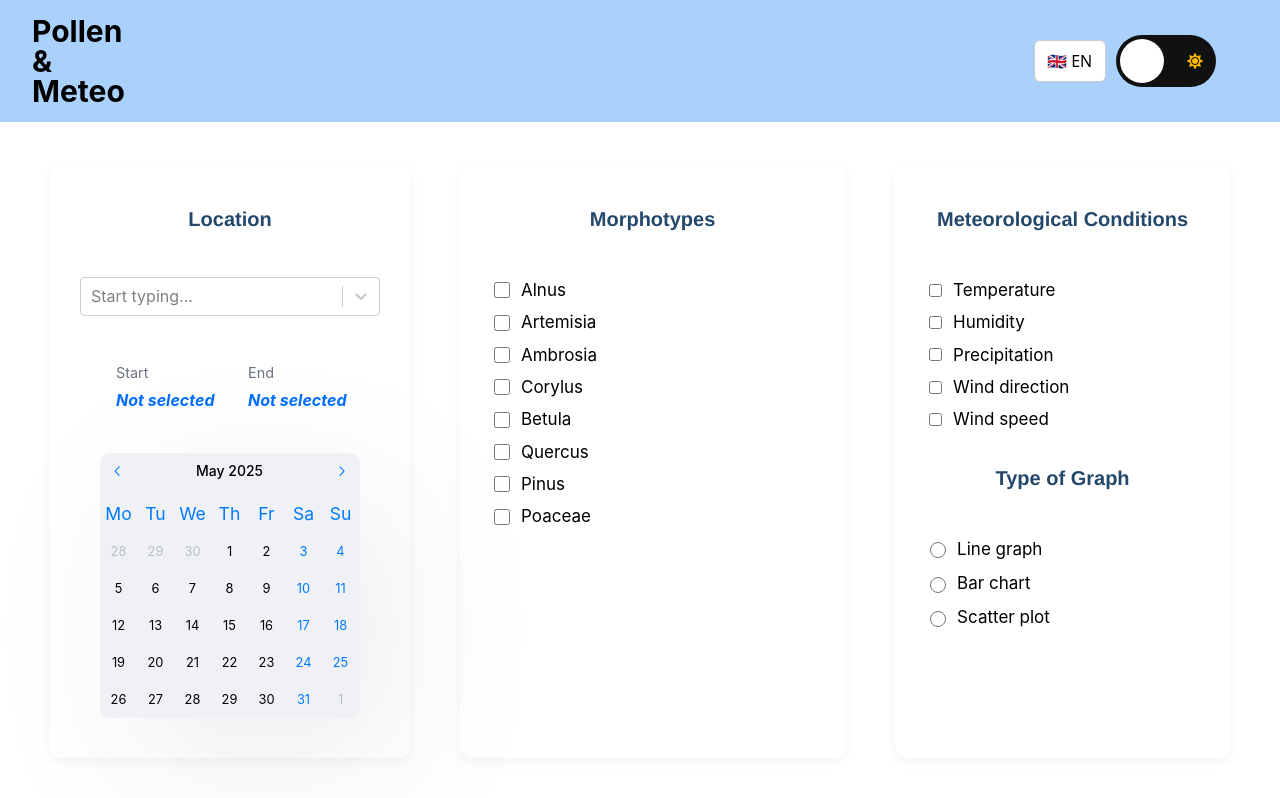
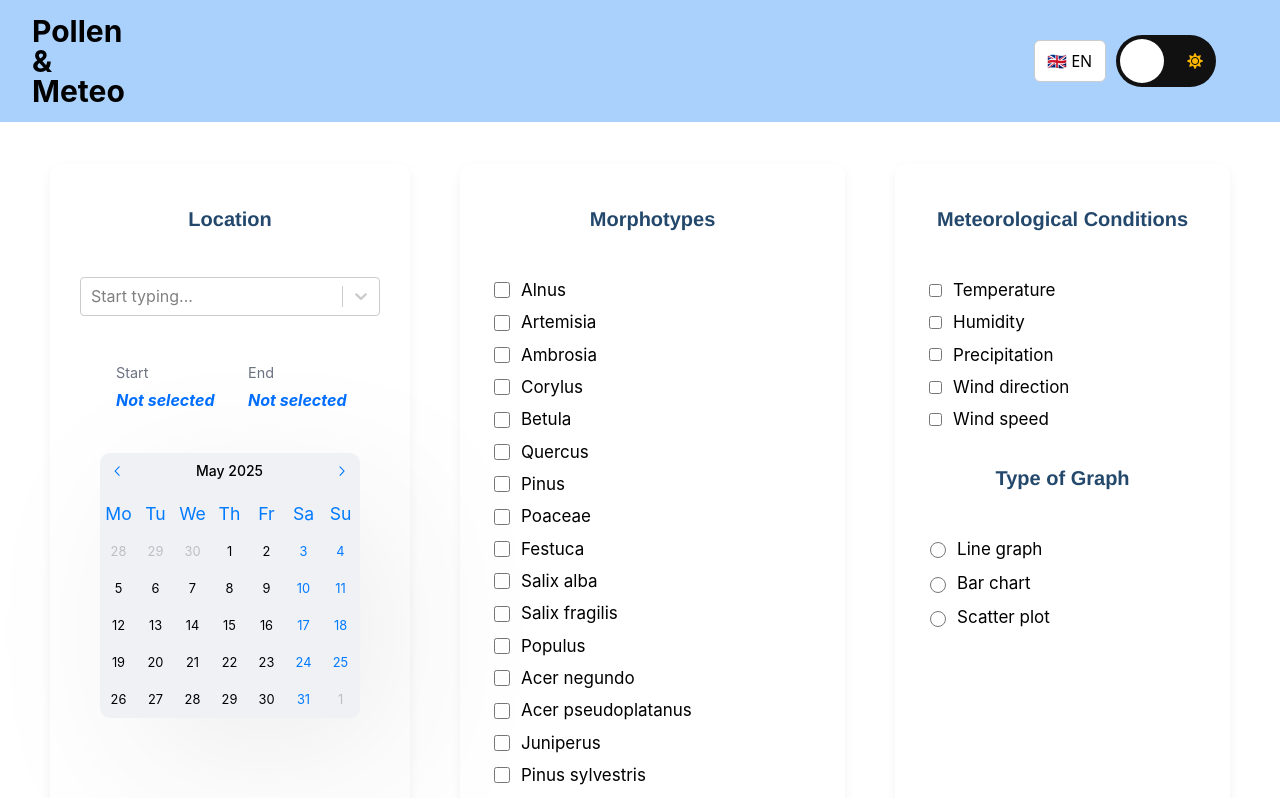
Before and after one commit to krovostcora/Pollen-Meteo, a React (Create React App) app: page / in a window 1280 px wide. Shown: the top 798 px of the page. Built offline with nearby package versions, Linux system fonts and the light colour scheme.

Commit message:
added more morphotypes

```diff
--- a/src/components/parameters/MorphotypesSelector.js
+++ b/src/components/parameters/MorphotypesSelector.js
@@ -9,6 +9,15 @@
     { value: "Quercus", label: "Quercus" },
     { value: "Pinus", label: "Pinus" },
     { value: "Poaceae", label: "Poaceae" },
+    { value: "Festuca", label: "Festuca" },
+    { value: "Salix alba", label: "Salix alba" },
+    { value: "Salix fragilis", label: "Salix fragilis" },
+    { value: "Populus", label: "Populus" },
+    { value: "Acer negundo", label: "Acer negundo" },
+    { value: "Acer pseudoplatanus", label: "Acer pseudoplatanus" },
+    { value: "Juniperus", label: "Juniperus" },
+    { value: "Pinus sylvestris", label: "Pinus sylvestris" },
+    { value: "Pinus mugo", label: "Pinus mugo" }
 ];
 
 const MorphotypesSelector = ({ selectedParams, setSelectedParams }) => {
```
